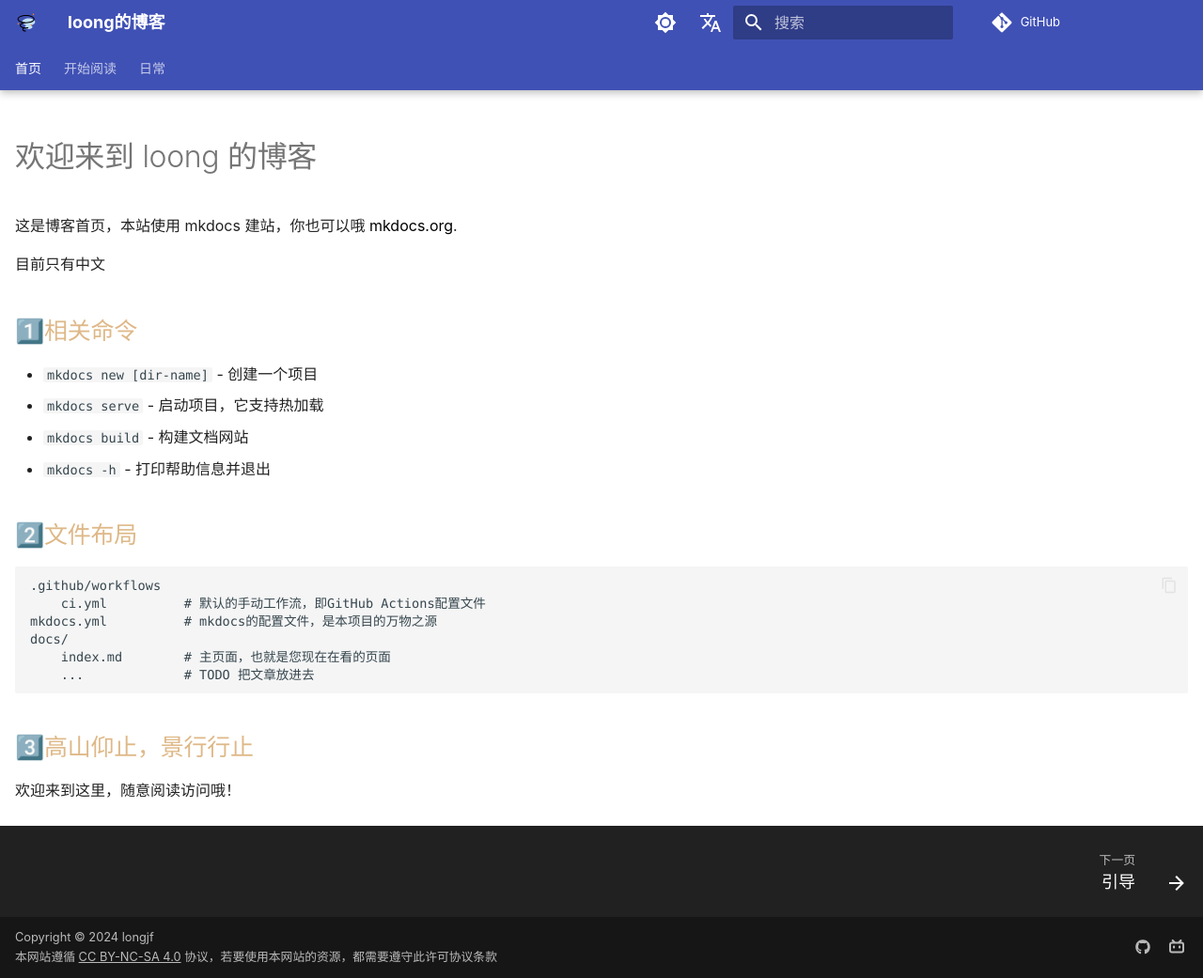
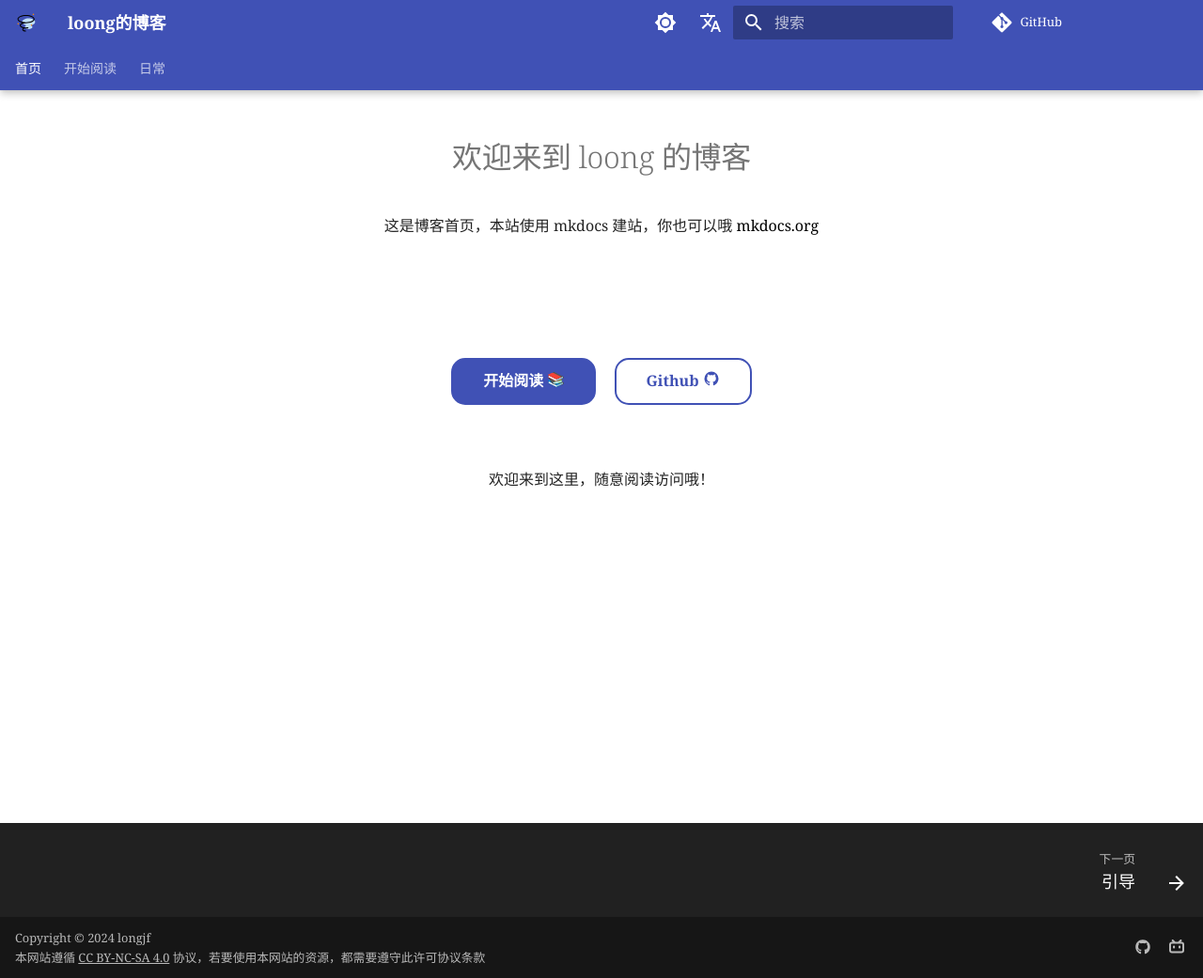
Before and after one commit to 971230/971230.github.io, an MkDocs documentation site: the page built from docs/index.md, in a window 1280 px wide and 1041 px high. Shown: the whole window at 94% size. Built offline with MkDocs 1.6.1 and Material for MkDocs 9.7.7, drawn with Linux system fonts in a browser that asks for light colours; emoji names are drawn with the system emoji font; some web fonts are replaced; comment, search, counter and statistics services are not loaded; the version menu is left out; a style sheet for code colours, icons or effects is not loaded.

Commit message:
修改首页样式

```diff
--- a/docs/css/extra.css
+++ b/docs/css/extra.css
@@ -173,3 +173,8 @@ md-header__button md-logo {
 .heart {
     animation: heart 1000ms infinite;
 }
+
+/* 无效 */
+md-footer__inner md-grid {
+    height: 400px;
+}
--- a/docs/index.html
+++ b/docs/index.html
@@ -0,0 +1 @@
+<a>你好</a>
--- a/docs/index.md
+++ b/docs/index.md
@@ -1,31 +1,22 @@
 ---
+title: 首页
 hide:
   - navigation
   - toc
 ---
 
-# 欢迎来到 loong 的博客
+<div style="text-align: center;" class=".main-guide">
+<h1>欢迎来到 loong 的博客</h1>
 
-这是博客首页，本站使用 mkdocs 建站，你也可以哦 [mkdocs.org](https://www.mkdocs.org).
-
-目前只有中文
-
-## 1️⃣相关命令
-
-- `mkdocs new [dir-name]` - 创建一个项目
-- `mkdocs serve` - 启动项目，它支持热加载
-- `mkdocs build` - 构建文档网站
-- `mkdocs -h` - 打印帮助信息并退出
-
-## 2️⃣文件布局
-
-    .github/workflows
-        ci.yml          # 默认的手动工作流，即GitHub Actions配置文件
-    mkdocs.yml          # mkdocs的配置文件，是本项目的万物之源
-    docs/
-        index.md        # 主页面，也就是您现在在看的页面
-        ...             # TODO 把文章放进去
-
-## 3️⃣高山仰止，景行行止
-
-欢迎来到这里，随意阅读访问哦！
+这是博客首页，本站使用 mkdocs 建站，你也可以哦 <a href="https://www.mkdocs.org">mkdocs.org</a>
+<br>
+<br><br><br><br><br>
+<a
+style="border-radius: 15px;"
+class="md-button md-button--primary"
+href="https://971230.github.io/start/">开始阅读 <img alt="📚" class="twemoji" src="https://cdn.jsdelivr.net/gh/jdecked/twemoji@15.0.3/assets/svg/1f4da.svg" title=":books:"></a>
+<a style="border-radius: 15px;margin-left: 15px;" class="md-button" href="https://github.com/971230/971230.github.io">Github <span class="twemoji"><svg xmlns="http://www.w3.org/2000/svg" viewBox="0 0 24 24"><path d="M12 2A10 10 0 0 0 2 12c0 4.42 2.87 8.17 6.84 9.5.5.08.66-.23.66-.5v-1.69c-2.77.6-3.36-1.34-3.36-1.34-.46-1.16-1.11-1.47-1.11-1.47-.91-.62.07-.6.07-.6 1 .07 1.53 1.03 1.53 1.03.87 1.52 2.34 1.07 2.91.83.09-.65.35-1.09.63-1.34-2.22-.25-4.55-1.11-4.55-4.92 0-1.11.38-2 1.03-2.71-.1-.25-.45-1.29.1-2.64 0 0 .84-.27 2.75 1.02.79-.22 1.65-.33 2.5-.33.85 0 1.71.11 2.5.33 1.91-1.29 2.75-1.02 2.75-1.02.55 1.35.2 2.39.1 2.64.65.71 1.03 1.6 1.03 2.71 0 3.82-2.34 4.66-4.57 4.91.36.31.69.92.69 1.85V21c0 .27.16.59.67.5C19.14 20.16 22 16.42 22 12A10 10 0 0 0 12 2Z"></path></svg></span></a>
+<br>
+<br><br>
+<div class="typewriter"></div>
+</div>
--- /dev/null
+++ b/docs/js/typewriter.js
@@ -0,0 +1,21 @@
+function text(str) {
+  var arr = [];
+  var text = document.getElementsByClassName("typewriter")[0];
+  for (var i = 0; i < str.length; i++) {
+    arr[i] = str[i];
+  }
+  var p = document.createElement("p");
+  text.appendChild(p);
+  var index = 0;
+  setInterval(function () {
+    if (index < arr.length) {
+      var text = document.createTextNode(arr[index]);
+      p.appendChild(text);
+    }
+    index++;
+  }, 200);
+}
+
+window.onload = function () {
+  text("欢迎来到这里，随意阅读访问哦！");
+};
--- a/mkdocs.yml
+++ b/mkdocs.yml
@@ -2,7 +2,7 @@ site_name: loong的博客
 site_url: https://github.com/971230/971230.github.io
 site_author: long
 site_description: loong的博客-高山仰止，景行行止
-version: 1.0.0
+# version: 1.0.0
 copyright: Copyright &copy; 2024 longjf<br>本网站遵循 <u><a href="https://creativecommons.org/licenses/by-nc-sa/4.0/deed.zh-hans">CC BY-NC-SA 4.0</a></u> 协议，若要使用本网站的资源，都需要遵守此许可协议条款
 theme:
   # 使用的网站主题
@@ -18,7 +18,7 @@ theme:
   # 字体--要CDN导入
   font:
     # text: LXGW WenKai Screen # 字体是好字体，但是作为网站的字体可能不合适
-    text: Noto Serif Simplified Chinese
+    text: Noto Serif
     code: Inconsolata Bold
   # 黑白主题切换
   palette:
@@ -59,13 +59,16 @@ repo_url: https://github.com/squidfunk/mkdocs-material
 extra_css:
   - css/extra.css
   - https://cdn.jsdelivr.net/npm/lxgw-wenkai-screen-webfont@1.1.0/style.css
+
 # 额外的字体
 extra_javascript:
   - js/extra.js
   - js/mathjax.js
   - js/tablesort.js
+  - js/typewriter.js
   - https://polyfill.io/v3/polyfill.min.js?features=es6
   - https://cdnjs.cloudflare.com/ajax/libs/mathjax/3.2.2/es5/tex-mml-chtml.min.js
+
 # 添加中英文字体
 extra:
   alternate:
@@ -87,6 +90,7 @@ extra:
   generator: false
   version:
     provider: mike
+
 markdown_extensions:
   - pymdownx.highlight:
       anchor_linenums: true
@@ -97,6 +101,7 @@ markdown_extensions:
   - pymdownx.superfences
   - pymdownx.tabbed:
       alternate_style: true
+
 plugins:
   - search
   - glightbox:
@@ -110,6 +115,7 @@ plugins:
       draggable: false
       auto_caption: false
       caption_position: bottom
+
 markdown_extensions:
   - abbr
   - admonition
@@ -127,7 +133,7 @@ markdown_extensions:
   - pymdownx.caret
   - pymdownx.details
   - pymdownx.emoji:
-      emoji_index: !!python/name:materialx.emoji.twemoji
+      emoji_index: !!python/name:material.extensions.emoji.twemoji
       emoji_generator: !!python/name:material.extensions.emoji.to_svg
   - pymdownx.highlight:
       anchor_linenums: true
@@ -151,6 +157,7 @@ markdown_extensions:
         - name: mermaid
           class: mermaid
           format: !!python/name:pymdownx.superfences.fence_code_format
+
 nav:
   - 首页:
     - index.md
```
